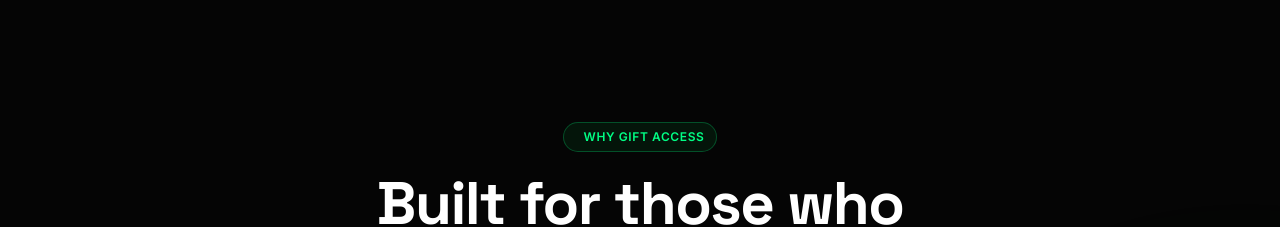
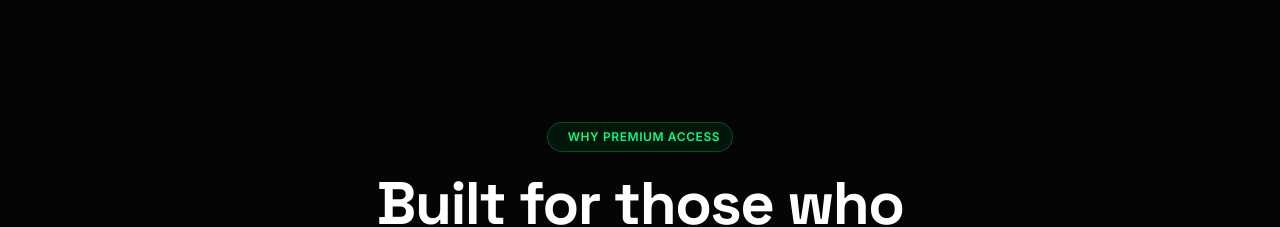
Before and after one commit to ashikuri902/cashapp, a React (Vite) app: page / in a window 1280 px wide. Shown: the part 2660-2887 px from the top of the page. Built offline with nearby package versions, Linux system fonts and the light colour scheme.

Commit message:
Change 'Gift Access' to 'Premium Access'

```diff
--- a/src/components/Features.tsx
+++ b/src/components/Features.tsx
@@ -48,7 +48,7 @@ export default function Features(_: FeaturesProps) {
         <div className="text-center max-w-3xl mx-auto mb-12 md:mb-16">
           <div className="inline-flex items-center gap-2 px-3 py-1.5 rounded-full bg-[rgba(0,213,75,0.08)] border border-[rgba(0,255,133,0.25)] text-[#00FF85] text-xs font-semibold tracking-wider uppercase mb-5">
             <i className="fa-solid fa-sparkles"></i>
-            <span>Why Gift Access</span>
+            <span>Why Premium Access</span>
           </div>
           <h2 className="font-['Space_Grotesk'] font-bold text-4xl md:text-5xl lg:text-6xl tracking-tight text-white leading-[1.05]">
             Built for those who
```
